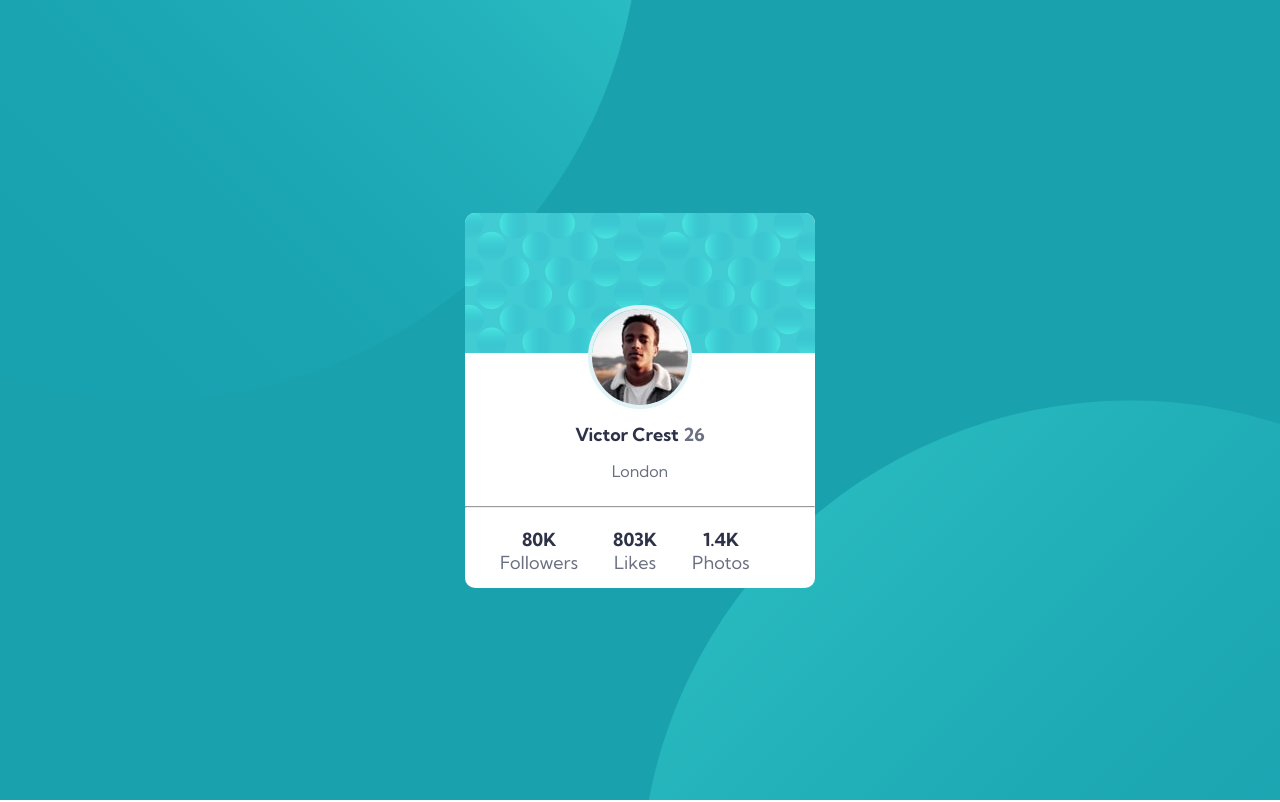
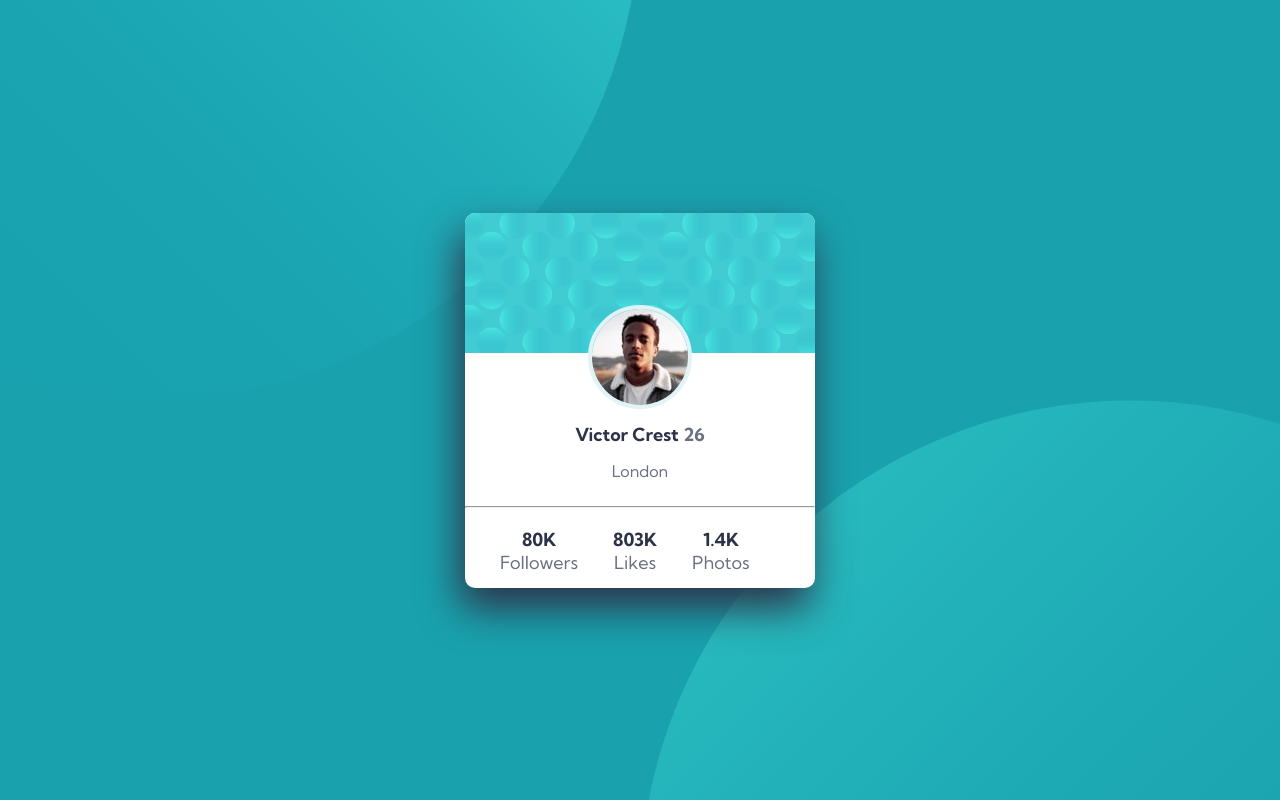
Before and after one commit to MoazAlsabouh/profile-card-component-challenge-hub, a plain HTML site: page index.html in a window 1280 px wide. Shown: the top 802 px of the page. Drawn offline with Linux system fonts and the light colour scheme.

Commit message:
add box shadow

```diff
--- a/css/style.css
+++ b/css/style.css
@@ -47,6 +47,7 @@
   height: 375px;
   position: absolute;
   z-index: 55;
+  box-shadow: -5px 20px 40px var(--very-dark-desaturated-blue);
   border-radius: 10px;
   -webkit-border-radius: 10px;
   -moz-border-radius: 10px;
```
